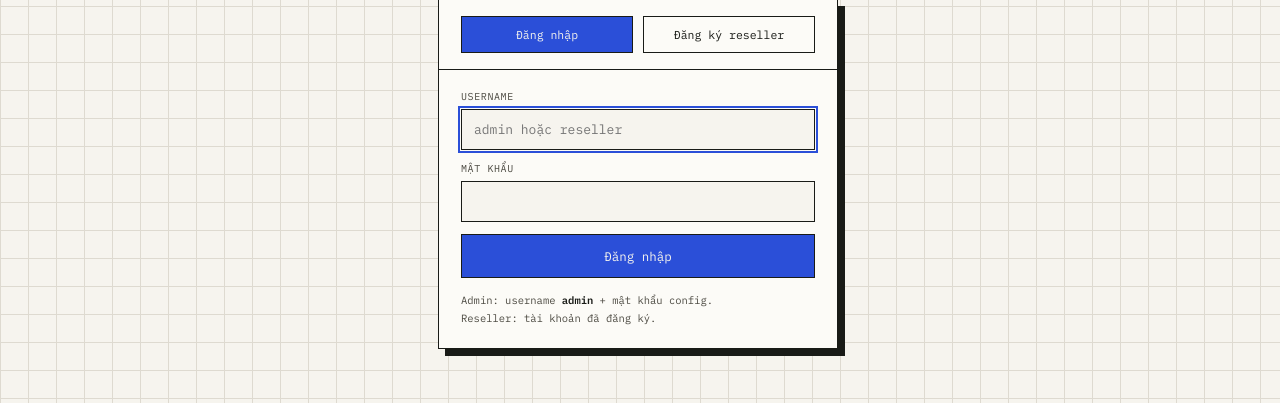
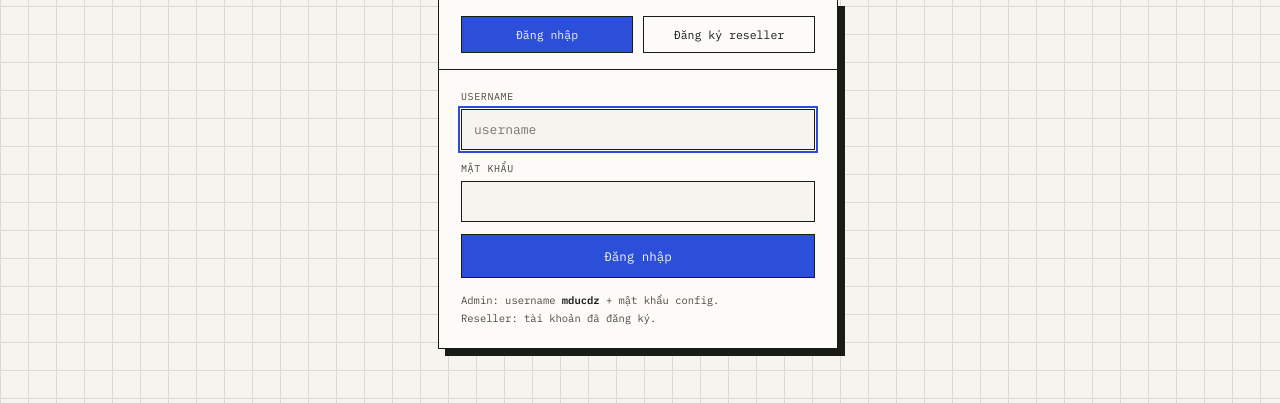
Before and after one commit to duc180478-afk/server-check-key, a PHP site: page /admin/login.php in a window 1280 px wide. Shown: the part 246-649 px from the top of the page. Run offline with PHP 8.4, Linux system fonts and the light colour scheme; some libraries are stand-ins or nearby versions.

Commit message:
Update login.php

```diff
--- a/admin/login.php
+++ b/admin/login.php
@@ -124,21 +124,21 @@ input:focus{outline:2px solid var(--accent);outline-offset:1px;}
       <form method="post">
         <?= csrfField() ?>
         <input type="hidden" name="form" value="register">
-        <div class="f"><label>Username (tự đặt)</label><input name="username" required pattern="[a-zA-Z0-9_]{3,32}" placeholder="vd: noa_shop"></div>
+        <div class="f"><label>Username (tự đặt)</label><input name="username" required pattern="[a-zA-Z0-9_]{3,32}" placeholder="username"></div>
         <div class="f"><label>Mật khẩu (tự đặt)</label><input type="password" name="password" required minlength="6"></div>
-        <div class="f"><label>Token đăng ký</label><input name="reg_token" required placeholder="RESELLER" autocomplete="off"></div>
+        <div class="f"><label>Token đăng ký</label><input name="reg_token" required placeholder="XXXXXXXX" autocomplete="off"></div>
         <button class="btn" type="submit">Tạo tài khoản reseller</button>
       </form>
-      <p class="hint">Token cứng: <b>RESELLER</b> — chỉ dùng lúc đăng ký, không dùng khi tạo key.</p>
+      <p class="hint">Token: <b>XXXXXXXX</b> — chỉ dùng lúc đăng ký, không dùng khi tạo key.</p>
       <?php else: ?>
       <form method="post">
         <?= csrfField() ?>
         <input type="hidden" name="form" value="login">
-        <div class="f"><label>Username</label><input name="username" required placeholder="admin hoặc reseller" autofocus></div>
+        <div class="f"><label>Username</label><input name="username" required placeholder="username" autofocus></div>
         <div class="f"><label>Mật khẩu</label><input type="password" name="password" required></div>
         <button class="btn" type="submit">Đăng nhập</button>
       </form>
-      <p class="hint">Admin: username <b>admin</b> + mật khẩu config.<br>Reseller: tài khoản đã đăng ký.</p>
+      <p class="hint">Admin: username <b>mducdz</b> + mật khẩu config.<br>Reseller: tài khoản đã đăng ký.</p>
       <?php endif; ?>
     </div>
   </div>
```
